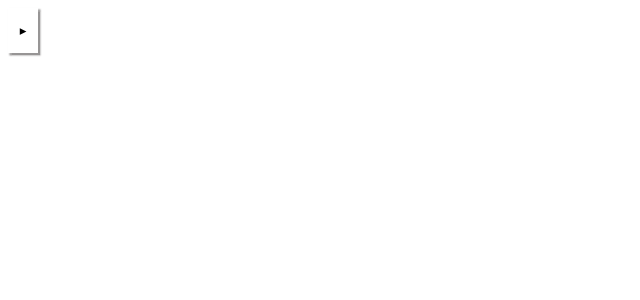
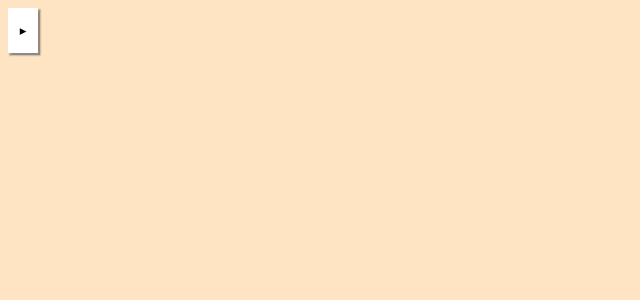
Before and after one commit to Rafhead/angular_first, an Angular app: page / in a window 1280 px wide. Shown: the top 300 px of the page, without its empty margins (0-640 px from the left). Built offline with nearby package versions, Linux system fonts and the light colour scheme.

Commit message:
Added website's background color.

```diff
--- a/src/index.html
+++ b/src/index.html
@@ -3,6 +3,7 @@
 <head>
   <meta charset="utf-8">
   <title>Angular Website</title>
+  <link rel="stylesheet" href="styles.css">
   <base href="/">
 </head>
 <body>
--- a/src/styles.css
+++ b/src/styles.css
@@ -1 +1,3 @@
-/* You can add global styles to this file, and also import other style files */
+body {
+    background-color: bisque;
+}
```
